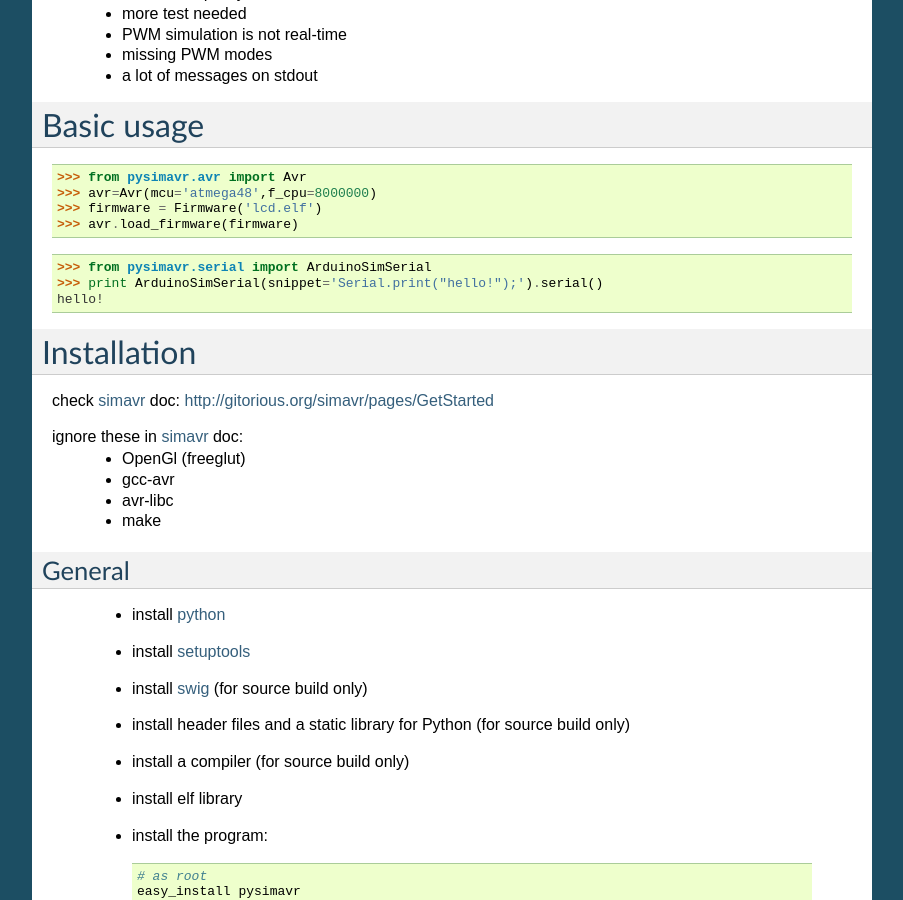
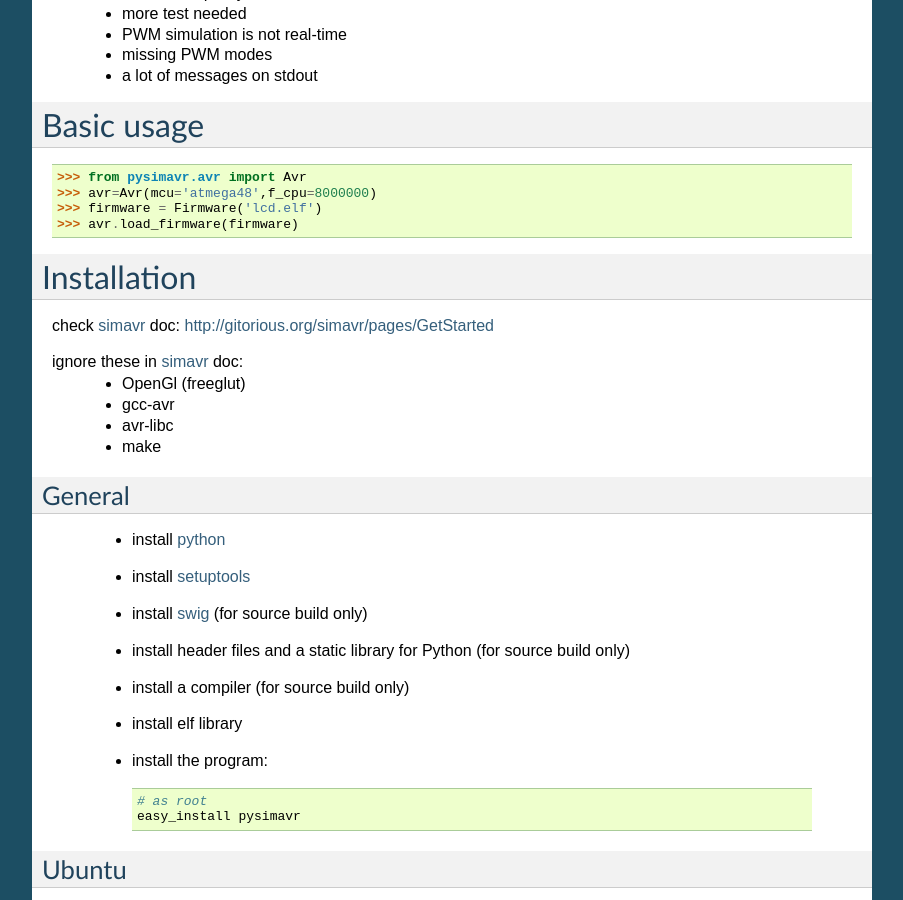
Before and after one commit to ponty/pysimavr, a Sphinx documentation site: the page built from docs/readme.rst, in a window 1280 px wide and 900 px high, scrolled down 416 px. Shown: the whole window, without its empty margins (198-1101 px from the left). Built offline with Sphinx 7.4.7, drawn with Linux system fonts in a browser that asks for light colours; the version number is read from the project's files by our own code.

Commit message:
more doc

```diff
--- a/README.rst
+++ b/README.rst
@@ -27,10 +27,6 @@ Basic usage
     >>> avr=Avr(mcu='atmega48',f_cpu=8000000)
     >>> firmware = Firmware('lcd.elf')
     >>> avr.load_firmware(firmware)
-
-    >>> from pysimavr.serial import ArduinoSimSerial
-    >>> print ArduinoSimSerial(snippet='Serial.print("hello!");').serial()
-    hello!
 
 Installation
 ============
```
Also changed, not shown: docs/usage.rst (+11 -0 lines), 1 other file.
